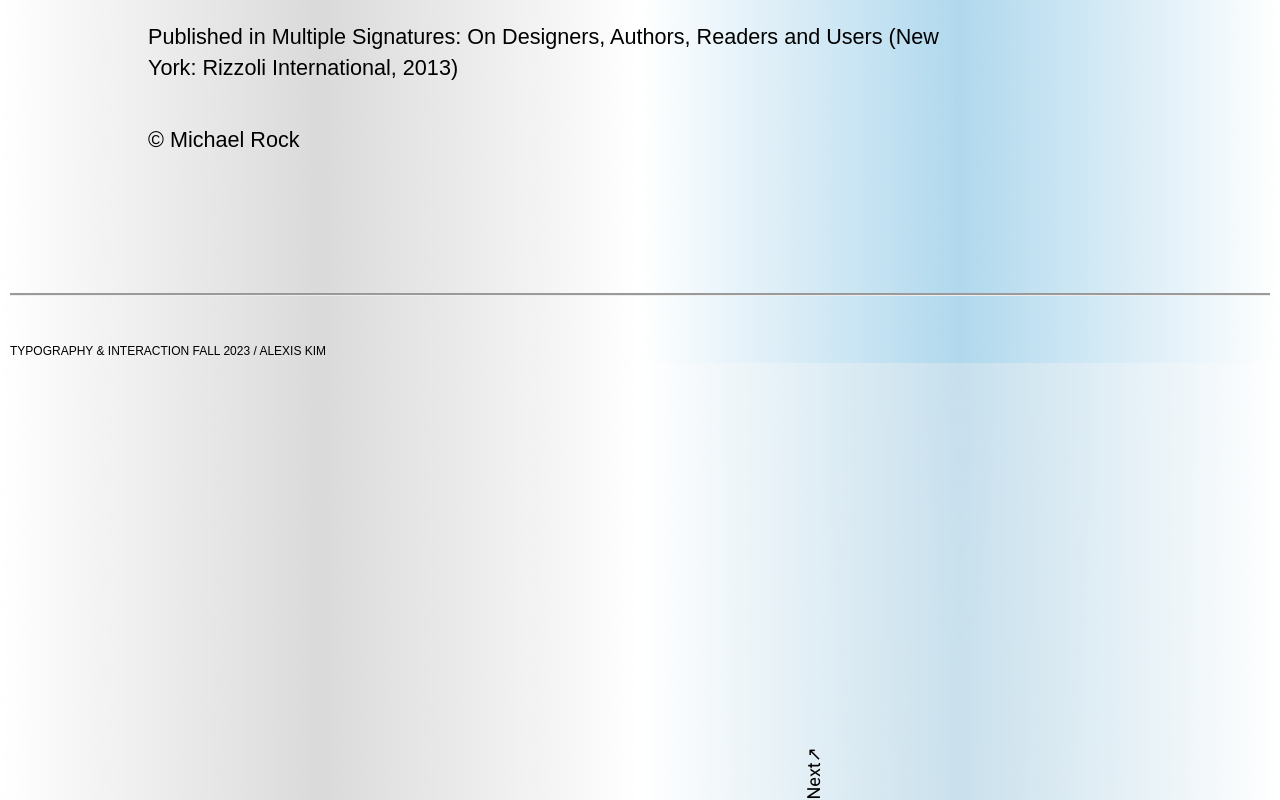
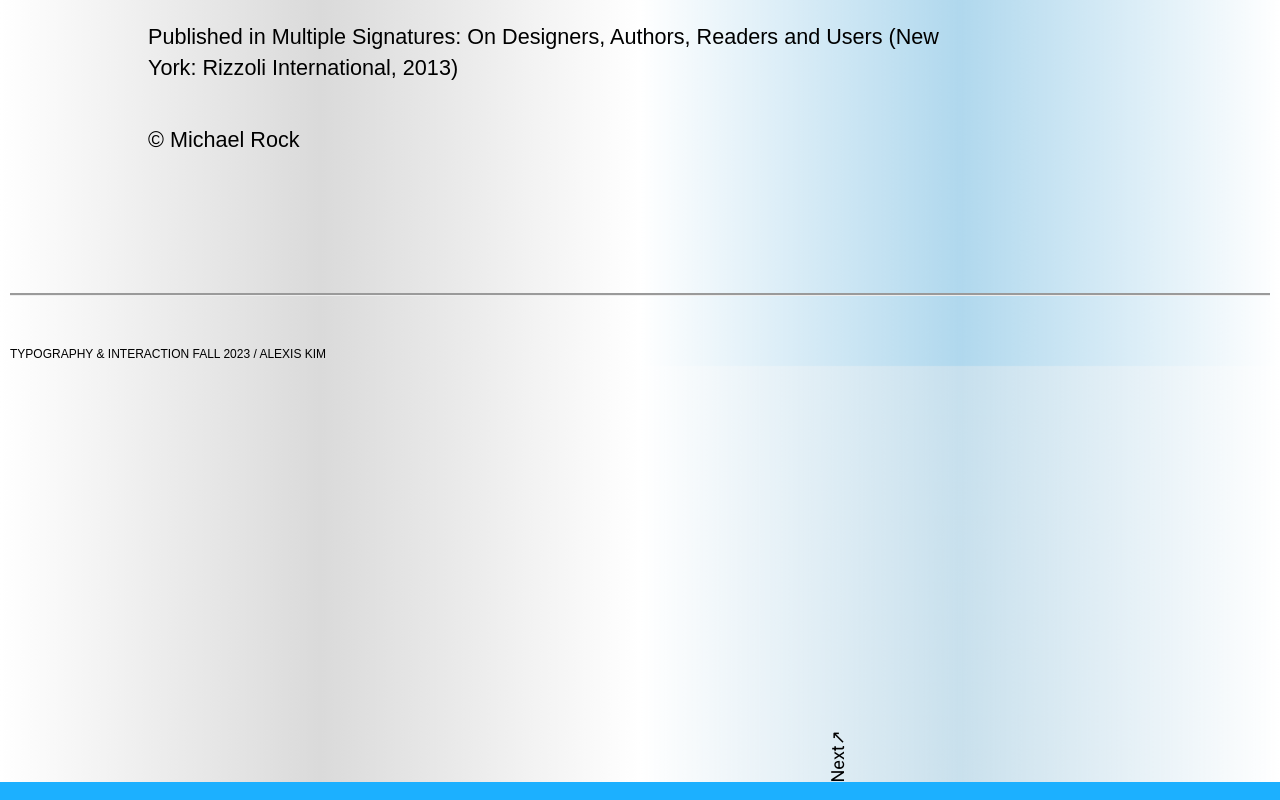
Before and after one commit to Alyxwestro/binding, a plain HTML site: page index1.html in a window 1280 px wide. Shown: the part 4863-5663 px from the top of the page. Drawn offline with Linux system fonts and the light colour scheme; a web font is replaced by a local one.

Commit message:
footer+emoji not change code

```diff
--- a/common.css
+++ b/common.css
@@ -103,7 +103,7 @@ p{
     bottom:0;
     text-align: left;
     border-top-style: groove;
-    padding-top: 3rem;;
+    padding-top: 3.2rem;;
  }
 
  .next{
@@ -112,7 +112,7 @@ p{
     position: relative;
     rotate: -90deg;
     height: 5px;
-    left: 10.3rem;
+    left: 10.7rem;
     top: -11.9rem;
 }
 
--- a/direction-2.css
+++ b/direction-2.css
@@ -56,7 +56,14 @@ span{
     right: -10.5rem;
     margin-bottom: 10px;
 }
+@media (min-width: 430px){
 
+/* Footer Adjustment */
+     .next{
+        left: 11.8rem;
+        top: -13.2rem;
+    }
+}
 
 /* Mobile to Pad middle screen Version */
 @media (min-width: 599px){
@@ -111,6 +118,11 @@ span{
         font-size: calc(1.55*var(--font-size));
         line-height: calc(4*var(--spacing));
      }
+/* Footer Adjustment */
+     .next{
+        left: 11.8rem;
+        top: -13.2rem;
+    }
 
 /* Information Page */
     h8,h9{
```
Also changed, not shown: index.html (+1 -1 lines).
